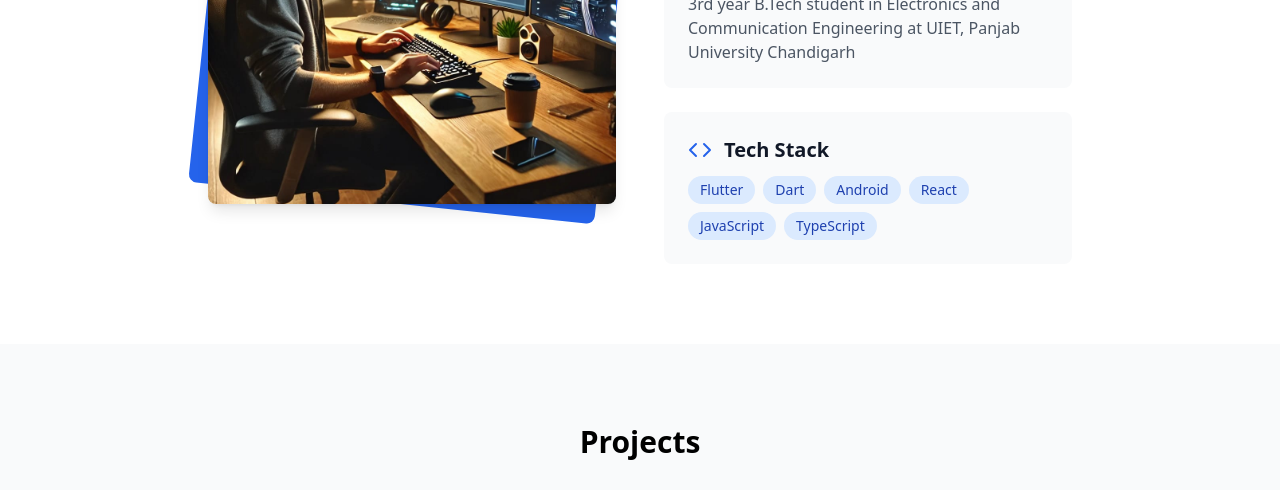
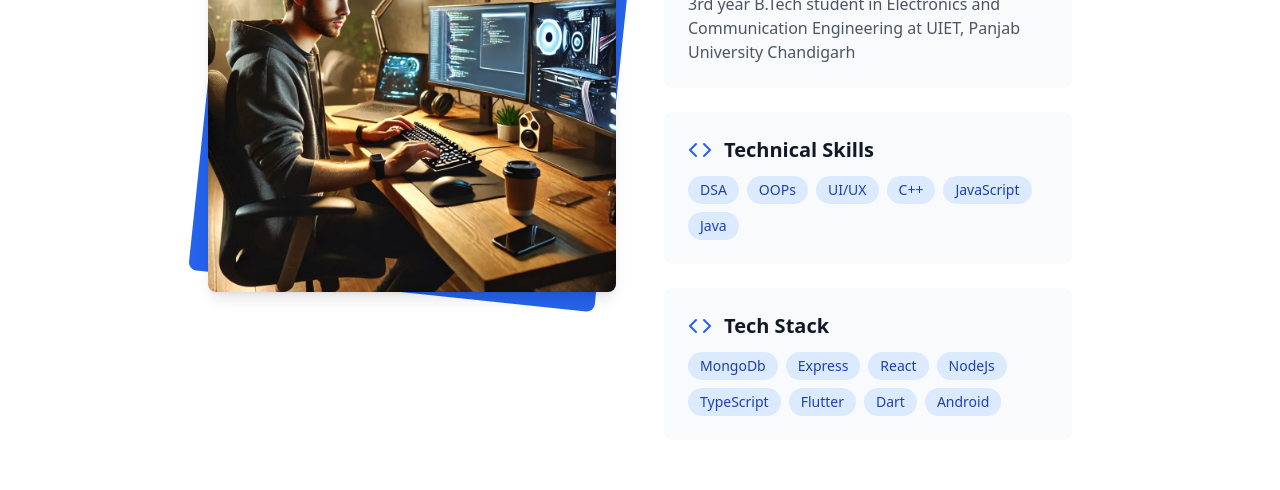
Before and after one commit to singhtrivendra/portfolio, a React (Vite) app: page / in a window 1280 px wide. Shown: the part 1220-1710 px from the top of the page. Built offline with nearby package versions, Linux system fonts and the light colour scheme; grey boxes are pictures that could not be loaded.

Commit message:
Code updated

```diff
--- a/src/components/About.tsx
+++ b/src/components/About.tsx
@@ -49,10 +49,10 @@ export default function About() {
             <div className="p-6 bg-gray-50 dark:bg-gray-800 rounded-lg transform hover:scale-105 transition duration-300">
               <div className="flex items-center space-x-3 mb-3">
                 <Code className="text-blue-600 dark:text-blue-400" />
-                <h3 className="text-xl font-semibold text-gray-900 dark:text-white">Tech Stack</h3>
+                <h3 className="text-xl font-semibold text-gray-900 dark:text-white">Technical	Skills</h3>
               </div>
               <div className="flex flex-wrap gap-2">
-                {['Flutter', 'Dart', 'Android', 'React', 'JavaScript', 'TypeScript'].map((tech, index) => (
+                {['DSA', 'OOPs', 'UI/UX', 'C++', 'JavaScript','Java'].map((tech, index) => (
                   <span
                     key={index}
                     className="bg-blue-100 dark:bg-blue-900 text-blue-800 dark:text-blue-100 px-3 py-1 rounded-full text-sm transition-colors duration-300 hover:bg-blue-200 dark:hover:bg-blue-800"
@@ -62,6 +62,23 @@ export default function About() {
                 ))}
               </div>
             </div>
+            <div className="p-6 bg-gray-50 dark:bg-gray-800 rounded-lg transform hover:scale-105 transition duration-300">
+              <div className="flex items-center space-x-3 mb-3">
+                <Code className="text-blue-600 dark:text-blue-400" />
+                <h3 className="text-xl font-semibold text-gray-900 dark:text-white">Tech Stack</h3>
+              </div>
+              <div className="flex flex-wrap gap-2">
+                {['MongoDb','Express','React','NodeJs' , 'TypeScript','Flutter', 'Dart', 'Android',].map((tech, index) => (
+                  <span
+                    key={index}
+                    className="bg-blue-100 dark:bg-blue-900 text-blue-800 dark:text-blue-100 px-3 py-1 rounded-full text-sm transition-colors duration-300 hover:bg-blue-200 dark:hover:bg-blue-800"
+                  >
+                    {tech}
+                  </span>
+                ))}
+              </div>
+            </div>
+
           </div>
         </div>
       </div>
```
